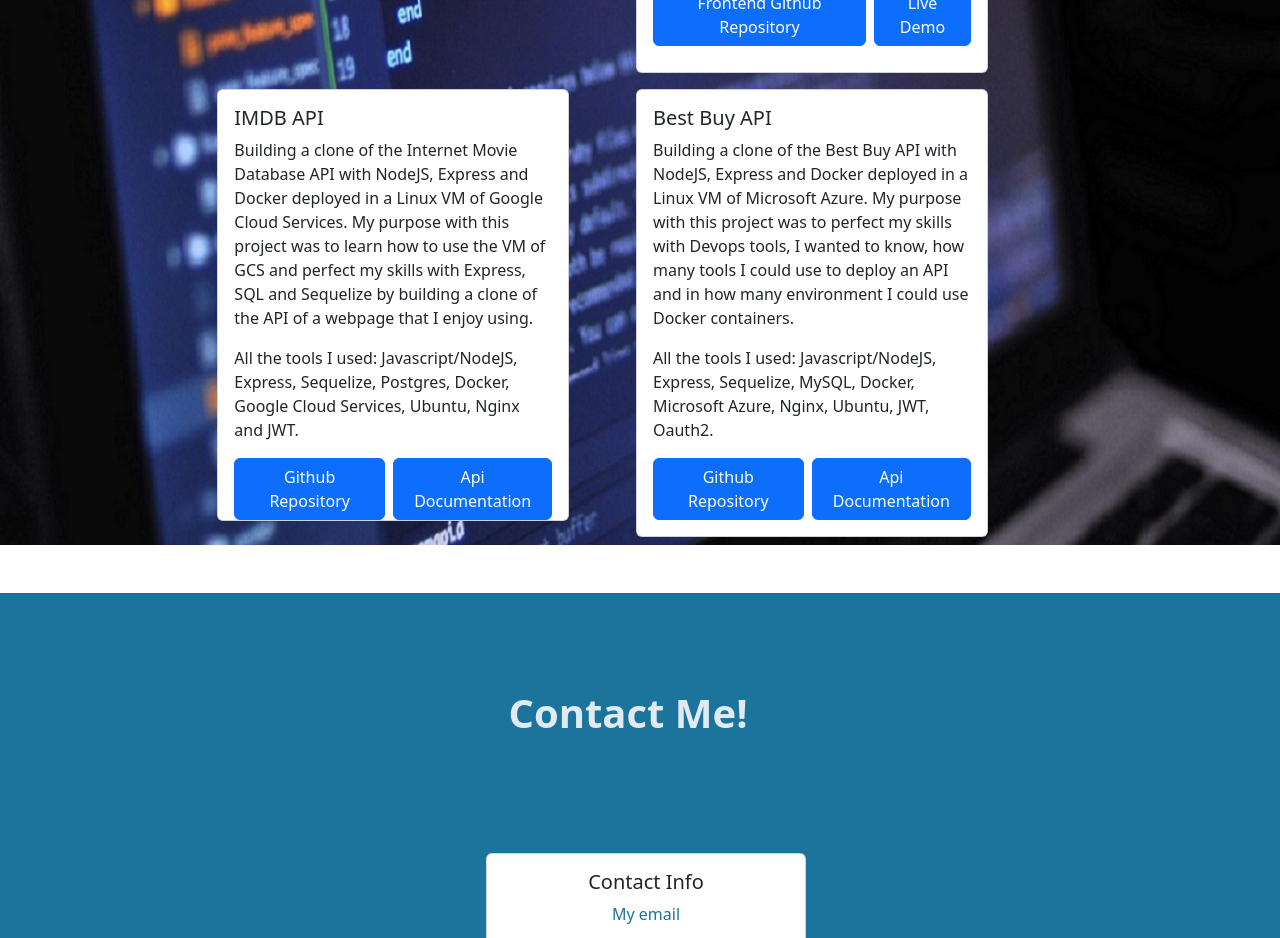
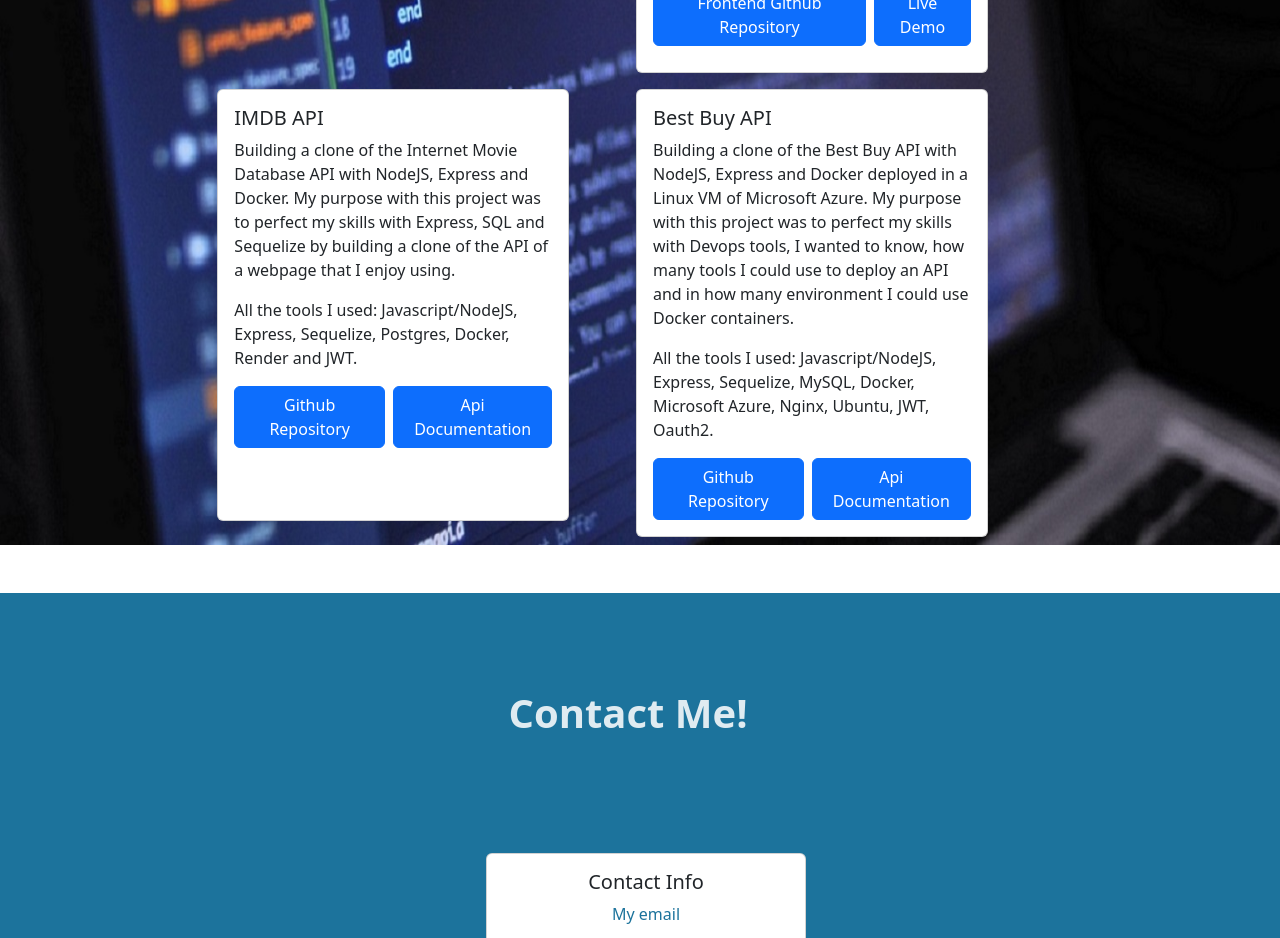
Before and after one commit to Stepalom77/new-portfolio, an Angular app: page / in a window 1280 px wide. Shown: the part 2360-3298 px from the top of the page. Built offline with nearby package versions, Linux system fonts and the light colour scheme.

Commit message:
updating the third project

```diff
--- a/src/app/home/projects/projects.component.html
+++ b/src/app/home/projects/projects.component.html
@@ -42,14 +42,12 @@
         <div class="card" style="width: 22rem; height: 27rem;">
           <div class="card-body">
             <h5 class="card-title">IMDB API</h5>
-            <p class="card-text">Building a clone of the Internet Movie Database API with NodeJS, Express and Docker deployed in a Linux VM of
-              Google Cloud Services. My purpose with this project was to learn how to use the VM of GCS and perfect my skills with Express, SQL and
-              Sequelize by building a clone of the API of a webpage that I enjoy using.</p>
-               <p class="card-text">All the tools I used: Javascript/NodeJS, Express, Sequelize, Postgres, Docker, Google Cloud Services, Ubuntu, Nginx and
-                JWT.</p>
+            <p class="card-text">Building a clone of the Internet Movie Database API with NodeJS, Express and Docker. My purpose with this project was to
+              perfect my skills with Express, SQL and Sequelize by building a clone of the API of a webpage that I enjoy using.</p>
+               <p class="card-text">All the tools I used: Javascript/NodeJS, Express, Sequelize, Postgres, Docker, Render and JWT.</p>
                 <div class="col d-flex justify-content-center">
                   <a href="https://github.com/Stepalom77/IMDB-Clone-API" class="btn btn-primary" target="_blank">Github Repository</a>
-                <a href="https://www.imdb-api-clone.xyz/api/v1/api-docs/" class="btn btn-primary ms-2" target="_blank">Api Documentation</a>
+                <a href="https://imdb-clone-api.onrender.com/api/v1/api-docs/" class="btn btn-primary ms-2" target="_blank">Api Documentation</a>
                  </div>
           </div>
         </div>
```
